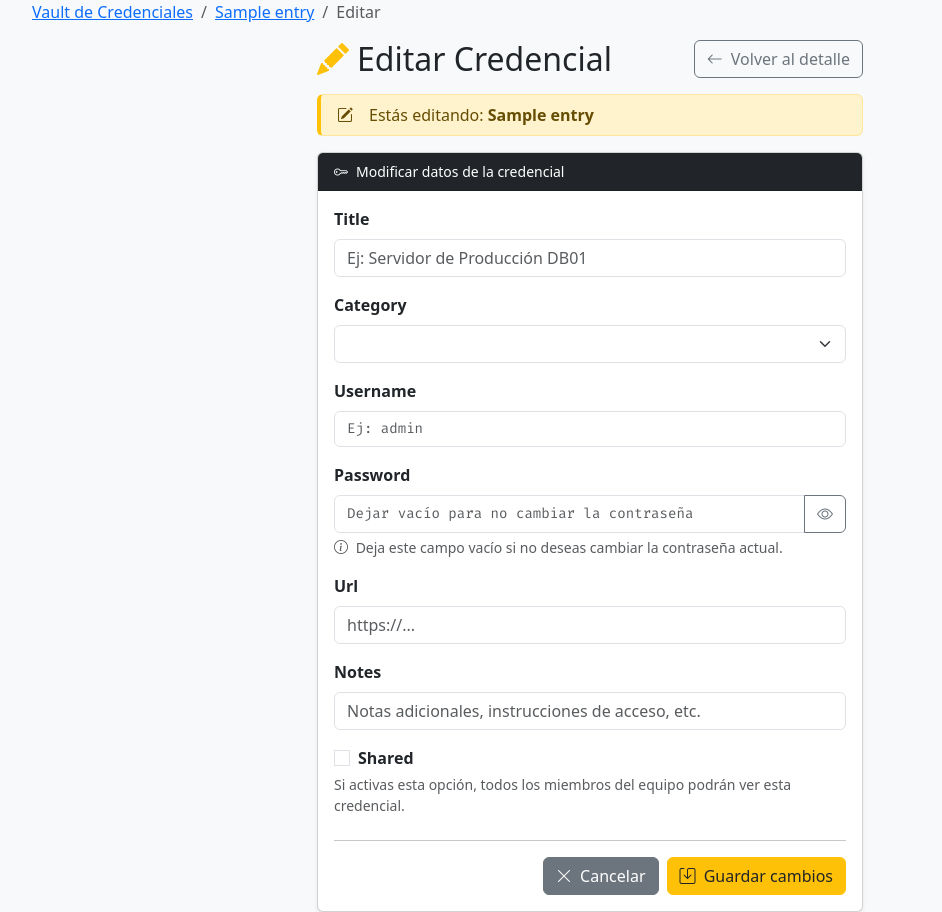
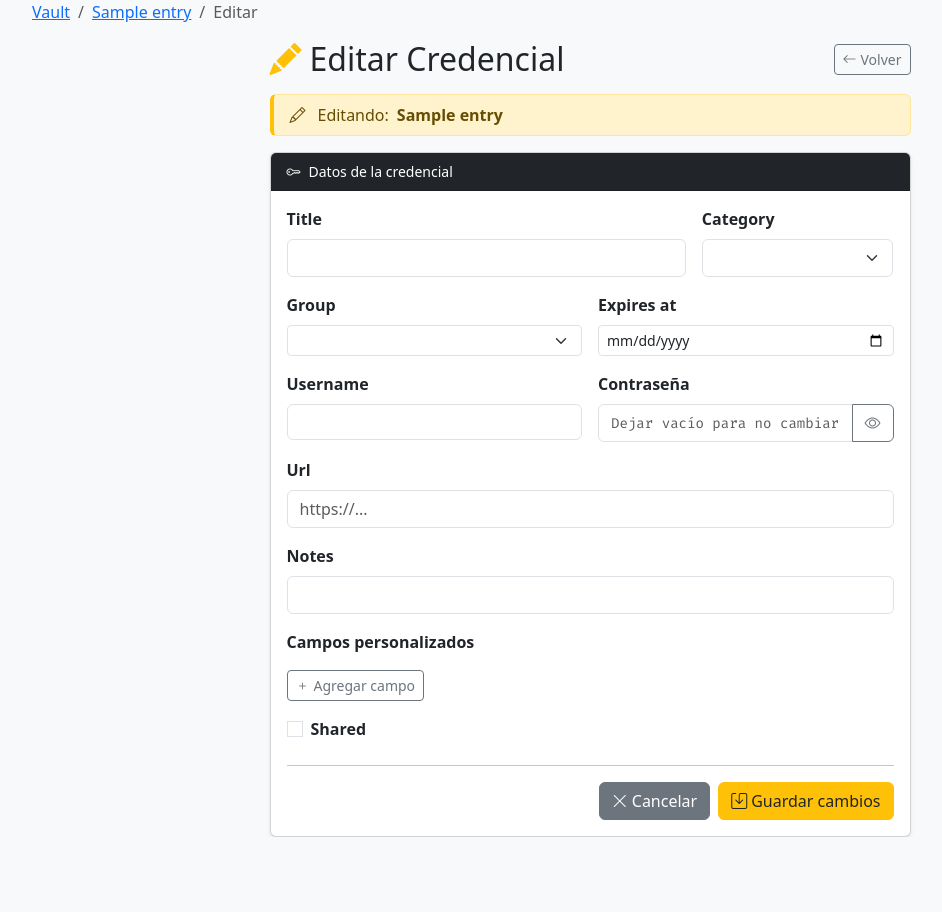
Before and after one commit to amseis7/portal-operations-tools, a Python web app: template app/templates/vault/edit.html in a window 1280 px wide. Shown: the whole page, without its empty margins (50-992 px from the left). After the commit the page ends 837 px from the top, so only its background shows below. Run offline with Jinja, Linux system fonts and the light colour scheme; the template is opened without the code that fills it: most values are stand-ins (such as "Sample title", 1, 10 or a date in 2020); form fields are guessed from the names that the template uses.

Commit message:
feat(vault): add group picker, expiry date, custom fields to new/edit forms

```diff
--- a/app/templates/vault/edit.html
+++ b/app/templates/vault/edit.html
@@ -1,11 +1,10 @@
 {% extends "base.html" %}
-
-{% block title %}Editar: {{ entry.title }} — Vault{% endblock %}
+{% block title %}Editar Credencial — Vault{% endblock %}
 
 {% block breadcrumb %}
 <nav aria-label="breadcrumb" class="mb-3">
   <ol class="breadcrumb">
-        <li class="breadcrumb-item"><a href="{{ url_for('vault.index') }}">Vault de Credenciales</a></li>
+    <li class="breadcrumb-item"><a href="{{ url_for('vault.index') }}">Vault</a></li>
     <li class="breadcrumb-item"><a href="{{ url_for('vault.detail', entry_id=entry.id) }}">{{ entry.title }}</a></li>
     <li class="breadcrumb-item active">Editar</li>
   </ol>
@@ -14,172 +13,159 @@
 
 {% block content %}
 <div class="row justify-content-center">
-    <div class="col-md-8 col-lg-6">
-
+  <div class="col-md-9 col-lg-7">
     <div class="d-flex justify-content-between align-items-center mb-3">
-            <h2 class="mb-0">
-                <i class="bi bi-pencil-fill text-warning me-2"></i>Editar Credencial
-            </h2>
-            <a href="{{ url_for('vault.detail', entry_id=entry.id) }}" class="btn btn-outline-secondary">
-                <i class="bi bi-arrow-left me-1"></i> Volver al detalle
+      <h2 class="mb-0"><i class="bi bi-pencil-fill text-warning me-2"></i>Editar Credencial</h2>
+      <a href="{{ url_for('vault.detail', entry_id=entry.id) }}" class="btn btn-outline-secondary btn-sm">
+        <i class="bi bi-arrow-left me-1"></i>Volver
       </a>
     </div>
 
-        <div class="alert alert-warning d-flex align-items-center py-2" role="alert">
-            <i class="bi bi-pencil-square me-2"></i>
-            <span>Estás editando: <strong>{{ entry.title }}</strong></span>
+    <div class="alert alert-warning py-2">
+      <i class="bi bi-pencil me-1"></i>Editando: <strong>{{ entry.title }}</strong>
     </div>
 
     <div class="card shadow-sm">
-            <div class="card-header bg-dark text-white">
-                <i class="bi bi-key me-2"></i>Modificar datos de la credencial
-            </div>
+      <div class="card-header bg-dark text-white"><i class="bi bi-key me-2"></i>Datos de la credencial</div>
       <div class="card-body">
         <form method="POST" action="{{ url_for('vault.edit', entry_id=entry.id) }}" novalidate>
           {{ form.hidden_tag() }}
+          <input type="hidden" id="custom_fields_json" name="custom_fields_json" value="[]">
 
-                    <!-- Título -->
-                    <div class="mb-3">
+          <div class="row g-3 mb-3">
+            <div class="col-md-8">
               {{ form.title.label(class="form-label fw-bold") }}
-                        {{ form.title(class="form-control" + (" is-invalid" if form.title.errors else ""),
-                                      placeholder="Ej: Servidor de Producción DB01") }}
-                        {% for error in form.title.errors %}
-                        <div class="invalid-feedback">{{ error }}</div>
-                        {% endfor %}
+              {{ form.title(class="form-control" + (" is-invalid" if form.title.errors else "")) }}
+              {% for e in form.title.errors %}<div class="invalid-feedback">{{ e }}</div>{% endfor %}
             </div>
-
-                    <!-- Categoría -->
-                    <div class="mb-3">
+            <div class="col-md-4">
               {{ form.category.label(class="form-label fw-bold") }}
               {{ form.category(class="form-select" + (" is-invalid" if form.category.errors else "")) }}
-                        {% for error in form.category.errors %}
-                        <div class="invalid-feedback">{{ error }}</div>
-                        {% endfor %}
-                    </div>
-
-                    <!-- Usuario -->
-                    <div class="mb-3">
-                        {{ form.username.label(class="form-label fw-bold") }}
-                        {{ form.username(class="form-control font-monospace" + (" is-invalid" if form.username.errors else ""),
-                                         placeholder="Ej: admin") }}
-                        {% for error in form.username.errors %}
-                        <div class="invalid-feedback">{{ error }}</div>
-                        {% endfor %}
-                    </div>
-
-                    <!-- Contraseña -->
-                    <div class="mb-3">
-                        {{ form.password.label(class="form-label fw-bold") }}
-                        <div class="input-group">
-                            {{ form.password(class="form-control font-monospace" + (" is-invalid" if form.password.errors else ""),
-                                             id="passwordInput",
-                                             type="password",
-                                             placeholder="Dejar vacío para no cambiar la contraseña") }}
-                            <button class="btn btn-outline-secondary" type="button" id="btnTogglePassword" title="Mostrar/Ocultar contraseña">
-                                <i class="bi bi-eye" id="eyeIcon"></i>
-                            </button>
-                            {% for error in form.password.errors %}
-                            <div class="invalid-feedback">{{ error }}</div>
-                            {% endfor %}
-                        </div>
-                        <div class="form-text">
-                            <i class="bi bi-info-circle me-1"></i>
-                            Deja este campo vacío si no deseas cambiar la contraseña actual.
             </div>
           </div>
 
-                    <!-- URL -->
+          <div class="row g-3 mb-3">
+            <div class="col-md-6">
+              {{ form.group_id.label(class="form-label fw-bold") }}
+              {{ form.group_id(class="form-select form-select-sm") }}
+            </div>
+            <div class="col-md-6">
+              {{ form.expires_at.label(class="form-label fw-bold") }}
+              {{ form.expires_at(class="form-control form-control-sm", type="date") }}
+            </div>
+          </div>
+
+          <div class="row g-3 mb-3">
+            <div class="col-md-6">
+              {{ form.username.label(class="form-label fw-bold", id="lbl_username") }}
+              {{ form.username(class="form-control font-monospace" + (" is-invalid" if form.username.errors else "")) }}
+            </div>
+            <div class="col-md-6">
+              <label class="form-label fw-bold" id="lbl_password">Contraseña</label>
+              <div class="input-group">
+                {{ form.password(class="form-control font-monospace",
+                                 id="passwordInput", type="password",
+                                 placeholder="Dejar vacío para no cambiar") }}
+                <button class="btn btn-outline-secondary" type="button" id="btnTogglePassword">
+                  <i class="bi bi-eye" id="eyeIcon"></i>
+                </button>
+              </div>
+            </div>
+          </div>
+
           <div class="mb-3">
             {{ form.url.label(class="form-label fw-bold") }}
-                        {{ form.url(class="form-control" + (" is-invalid" if form.url.errors else ""),
-                                    placeholder="https://...") }}
-                        {% for error in form.url.errors %}
-                        <div class="invalid-feedback">{{ error }}</div>
-                        {% endfor %}
+            {{ form.url(class="form-control" + (" is-invalid" if form.url.errors else ""), placeholder="https://...") }}
+            {% for e in form.url.errors %}<div class="invalid-feedback">{{ e }}</div>{% endfor %}
           </div>
 
-                    <!-- Notas -->
           <div class="mb-3">
             {{ form.notes.label(class="form-label fw-bold") }}
-                        {{ form.notes(class="form-control" + (" is-invalid" if form.notes.errors else ""),
-                                      rows=3,
-                                      placeholder="Notas adicionales, instrucciones de acceso, etc.") }}
-                        {% for error in form.notes.errors %}
-                        <div class="invalid-feedback">{{ error }}</div>
-                        {% endfor %}
+            {{ form.notes(class="form-control", rows=3) }}
           </div>
 
-                    <!-- Compartir -->
+          <!-- Campos personalizados -->
+          <div class="mb-3">
+            <label class="form-label fw-bold">Campos personalizados</label>
+            <div id="cfContainer"></div>
+            <button type="button" class="btn btn-sm btn-outline-secondary mt-2" id="btnAddCf">
+              <i class="bi bi-plus me-1"></i>Agregar campo
+            </button>
+          </div>
+
           <div class="mb-4">
             <div class="form-check">
               {{ form.shared(class="form-check-input") }}
               {{ form.shared.label(class="form-check-label fw-bold") }}
             </div>
-                        <div class="form-text">Si activas esta opción, todos los miembros del equipo podrán ver esta credencial.</div>
           </div>
 
           <hr>
-
           <div class="d-flex justify-content-end gap-2">
             <a href="{{ url_for('vault.detail', entry_id=entry.id) }}" class="btn btn-secondary">
-                            <i class="bi bi-x-lg me-1"></i> Cancelar
+              <i class="bi bi-x-lg me-1"></i>Cancelar
             </a>
             <button type="submit" class="btn btn-warning text-dark">
-                            <i class="bi bi-save me-1"></i> Guardar cambios
+              <i class="bi bi-save me-1"></i>Guardar cambios
             </button>
           </div>
         </form>
       </div>
     </div>
-
   </div>
 </div>
 
 <script>
-    (function () {
-        var passwordInput = document.getElementById('passwordInput');
-        var btnToggle = document.getElementById('btnTogglePassword');
-        var eyeIcon = document.getElementById('eyeIcon');
+(function(){
+  var container = document.getElementById('cfContainer');
+  var jsonInput = document.getElementById('custom_fields_json');
+  var fields = {{ existing_cf | tojson }};
 
-        if (btnToggle && passwordInput) {
-            btnToggle.addEventListener('click', function () {
-                if (passwordInput.type === 'password') {
-                    passwordInput.type = 'text';
-                    eyeIcon.classList.remove('bi-eye');
-                    eyeIcon.classList.add('bi-eye-slash');
-                    btnToggle.title = 'Ocultar contraseña';
-                } else {
-                    passwordInput.type = 'password';
-                    eyeIcon.classList.remove('bi-eye-slash');
-                    eyeIcon.classList.add('bi-eye');
-                    btnToggle.title = 'Mostrar contraseña';
-                }
+  function render() {
+    container.innerHTML = '';
+    fields.forEach(function(f, i) {
+      var row = document.createElement('div');
+      row.className = 'input-group mb-2';
+      row.innerHTML =
+        '<input type="text" class="form-control cf-key" placeholder="Clave" value="'+escHtml(f.key)+'" maxlength="100">'
+        +'<input type="text" class="form-control cf-value" placeholder="Valor" value="'+escHtml(f.value)+'">'
+        +'<div class="input-group-text"><input class="form-check-input mt-0 cf-protected" type="checkbox" title="Protegido"'+(f.protected?' checked':'')+'>  <i class="bi bi-shield-lock ms-1 text-muted"></i></div>'
+        +'<button type="button" class="btn btn-outline-danger cf-del" data-idx="'+i+'"><i class="bi bi-trash"></i></button>';
+      container.appendChild(row);
+    });
+    container.querySelectorAll('.cf-del').forEach(function(btn){
+      btn.addEventListener('click', function(){ fields.splice(parseInt(this.dataset.idx),1); render(); });
     });
   }
-    })();
 
-    // Etiquetas dinámicas según la categoría (API / Token → API Client / API Secret)
-    (function () {
-        var category = document.getElementById('category');
-        var userLabel = document.querySelector('label[for="username"]');
-        var passLabel = document.querySelector('label[for="password"]');
-        var userInput = document.getElementById('username');
-        var passInput = document.getElementById('passwordInput');
-
-        if (!category || !userLabel || !passLabel) return;
-
-        function applyLabels() {
-            var isApi = category.value === 'api';
-            userLabel.textContent = isApi ? 'API Client' : 'Usuario';
-            passLabel.textContent = isApi ? 'API Secret' : 'Contraseña';
-            if (userInput) userInput.placeholder = isApi ? 'Ej: client_id / access key' : 'Ej: admin';
-            if (passInput) passInput.placeholder = isApi
-                ? 'Dejar vacío para no cambiar el API Secret'
-                : 'Dejar vacío para no cambiar la contraseña';
+  function serialize() {
+    var result = [];
+    container.querySelectorAll('.input-group').forEach(function(row){
+      var key = row.querySelector('.cf-key').value.trim();
+      if (!key) return;
+      result.push({key:key, value:row.querySelector('.cf-value').value, protected:row.querySelector('.cf-protected').checked});
+    });
+    jsonInput.value = JSON.stringify(result);
   }
 
-        category.addEventListener('change', applyLabels);
-        applyLabels();
+  function escHtml(s){ return String(s).replace(/&/g,'&amp;').replace(/"/g,'&quot;').replace(/</g,'&lt;'); }
+
+  document.getElementById('btnAddCf').addEventListener('click', function(){ fields.push({key:'',value:'',protected:false}); render(); });
+  document.querySelector('form').addEventListener('submit', serialize);
+  render();
+})();
+</script>
+<script>
+(function(){
+  var inp=document.getElementById('passwordInput'),btn=document.getElementById('btnTogglePassword'),ico=document.getElementById('eyeIcon');
+  if(!btn)return;
+  btn.addEventListener('click',function(){var s=inp.type==='password';inp.type=s?'text':'password';ico.className=s?'bi bi-eye-slash':'bi bi-eye';});
+})();
+(function(){
+  var cat=document.getElementById('category'),lblU=document.getElementById('lbl_username'),lblP=document.getElementById('lbl_password');
+  if(!cat)return;
+  function upd(){var api=cat.value==='api';lblU.textContent=api?'API Client':'Usuario';lblP.textContent=api?'API Secret':'Contraseña';}
+  cat.addEventListener('change',upd);upd();
 })();
 </script>
 {% endblock %}
```
Also changed, not shown: app/templates/vault/new.html (+111 -101 lines). Lines whose indentation alone changed are shown as unchanged.
